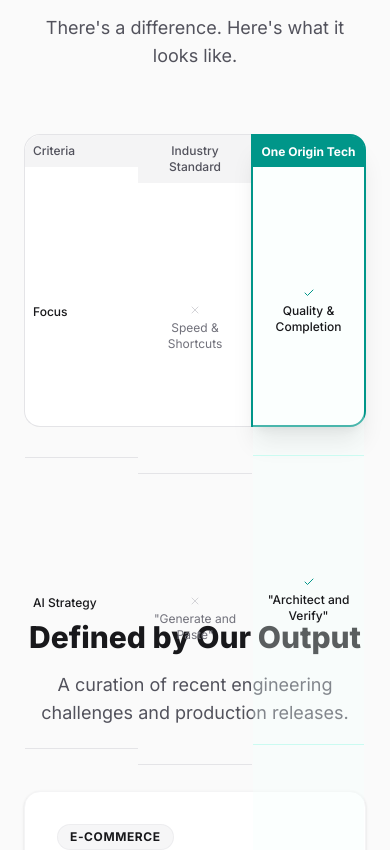
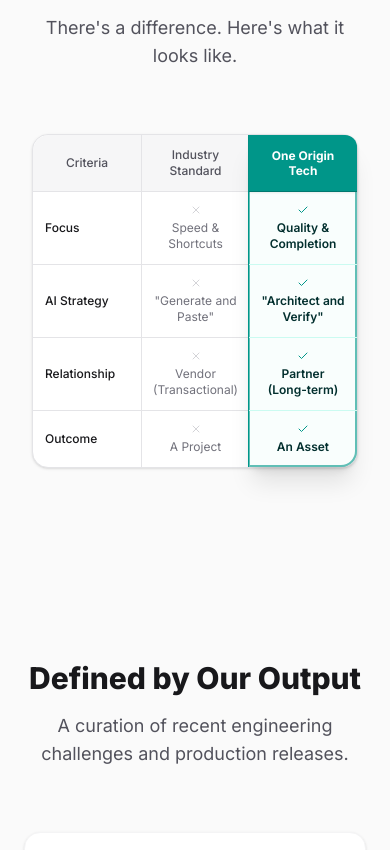
Before and after one commit to VinaySehwag14/one-origin-tech, a Next.js app: page / in a window 390 px wide. Shown: the part 3204-4054 px from the top of the page. Built offline with nearby package versions, Linux system fonts and the light colour scheme; no server answers.

Commit message:
fix: refactored comparison table to use CSS grid rows for perfect mobile alignment

```diff
--- a/src/app/page.tsx
+++ b/src/app/page.tsx
@@ -97,52 +97,62 @@
         </AnimatedDiv>
 
         <AnimatedDiv
-          className="max-w-4xl mx-auto overflow-visible"
+          className="max-w-4xl mx-auto overflow-visible px-2 sm:px-4"
           animation="fadeInUp"
         >
-          <div className="grid grid-cols-3 relative">
-            {/* Criteria Column */}
-            <div className="bg-white rounded-l-2xl border border-zinc-200 border-r-0">
-              <div className="p-2 sm:p-4 md:p-6 text-zinc-600 font-medium bg-zinc-100 rounded-tl-2xl text-xs sm:text-sm md:text-base">Criteria</div>
-              {comparisonData.map((row, index) => (
+          <div className="grid grid-cols-3 relative bg-white rounded-2xl border border-zinc-200 shadow-sm isolate">
+
+            {/* Third Column Highlight Background (Spans all rows) */}
+            <div className="col-start-3 row-start-1 row-span-5 bg-white border-2 md:border-4 border-teal-600 rounded-r-2xl shadow-xl z-0 transform md:scale-[1.02] -ml-px md:-ml-2 pointer-events-none" />
+
+            {/* HEADERS */}
+            <div className="col-start-1 row-start-1 p-3 sm:p-4 md:p-6 text-zinc-600 font-medium bg-zinc-100/80 rounded-tl-2xl border-b border-zinc-200 text-xs sm:text-sm md:text-lg flex items-center justify-center text-center">
+              Criteria
+            </div>
+            <div className="col-start-2 row-start-1 p-3 sm:p-4 md:p-6 text-zinc-600 font-medium bg-zinc-100/80 border-b border-l border-zinc-200 text-xs sm:text-sm md:text-lg flex items-center justify-center text-center">
+              Industry Standard
+            </div>
+            <div className="col-start-3 row-start-1 p-3 sm:p-4 md:p-6 font-bold text-center bg-teal-600 text-white rounded-tr-xl border-b border-teal-700 text-xs sm:text-sm md:text-lg flex items-center justify-center leading-tight z-10 shadow-sm">
+              One Origin Tech
+            </div>
+
+            {/* ROWS */}
+            {comparisonData.map((row, index) => {
+              const isLast = index === comparisonData.length - 1;
+              const borderBottom = !isLast ? "border-b border-zinc-200" : "";
+              const borderBottomTeal = !isLast ? "border-b border-teal-100" : "";
+              const rowNum = index + 2; // offset by 1 for header
+
+              return (
+                <div className="contents" key={row.criteria}>
+                  {/* Column 1 */}
                   <div
-                  key={row.criteria}
-                  className={`p-2 sm:p-4 md:p-6 text-zinc-900 font-medium text-xs sm:text-sm md:text-base flex items-center h-full ${index !== comparisonData.length - 1 ? "border-b border-zinc-200" : ""}`}
+                    className={`p-3 sm:p-4 md:p-6 text-zinc-900 font-medium text-xs sm:text-sm md:text-base flex items-center ${borderBottom}`}
+                    style={{ gridColumnStart: 1, gridRowStart: rowNum }}
                   >
                     {row.criteria}
                   </div>
-              ))}
-            </div>
 
-            {/* Industry Standard Column */}
-            <div className="bg-white border-t border-b border-zinc-200">
-              <div className="p-2 sm:p-4 md:p-6 text-zinc-600 font-medium text-center bg-zinc-100 text-xs sm:text-sm md:text-base">Industry Standard</div>
-              {comparisonData.map((row, index) => (
+                  {/* Column 2 */}
                   <div
-                  key={row.criteria}
-                  className={`p-2 sm:p-4 md:p-6 text-zinc-500 text-center flex flex-col md:flex-row items-center justify-center gap-1 md:gap-2 text-xs sm:text-sm md:text-base h-full ${index !== comparisonData.length - 1 ? "border-b border-zinc-200" : ""}`}
+                    className={`p-3 sm:p-4 md:p-6 text-zinc-500 border-l border-zinc-200 flex flex-col md:flex-row items-center justify-center gap-1 md:gap-2 text-xs sm:text-sm md:text-base text-center ${borderBottom}`}
+                    style={{ gridColumnStart: 2, gridRowStart: rowNum }}
                   >
                     <X className="w-3 h-3 md:w-4 md:h-4 text-zinc-300 shrink-0" />
                     <span>{row.industry}</span>
                   </div>
-              ))}
-            </div>
 
-            {/* One Origin Column - HIGHLIGHTED */}
-            <div className="bg-white rounded-r-2xl border-2 md:border-4 border-teal-600 shadow-xl relative -ml-px z-10 transform md:scale-[1.02]">
-              <div className="p-2 sm:p-4 md:p-6 font-bold text-center bg-teal-600 text-white rounded-tr-xl text-xs sm:text-sm md:text-base leading-tight md:leading-normal">
-                One Origin Tech
-              </div>
-              {comparisonData.map((row, index) => (
+                  {/* Column 3 (Highlighted) */}
                   <div
-                  key={row.criteria}
-                  className={`p-2 sm:p-4 md:p-6 text-zinc-900 text-center bg-teal-50/30 flex flex-col md:flex-row items-center justify-center gap-1 md:gap-2 text-xs sm:text-sm md:text-base h-full ${index !== comparisonData.length - 1 ? "border-b border-teal-100" : ""}`}
+                    className={`p-3 sm:p-4 md:p-6 text-zinc-900 bg-teal-50/40 flex flex-col md:flex-row items-center justify-center gap-1 md:gap-2 text-xs sm:text-sm md:text-base text-center z-10 ${borderBottomTeal} ${isLast ? 'rounded-br-2xl' : ''}`}
+                    style={{ gridColumnStart: 3, gridRowStart: rowNum }}
                   >
                     <Check className="w-3 h-3 md:w-4 md:h-4 text-teal-600 shrink-0" />
-                  <span className="font-medium">{row.oneOrigin}</span>
+                    <span className="font-semibold text-teal-950">{row.oneOrigin}</span>
                   </div>
-              ))}
                 </div>
+              );
+            })}
           </div>
         </AnimatedDiv>
       </div>
```
Lines whose indentation alone changed are shown as unchanged.
